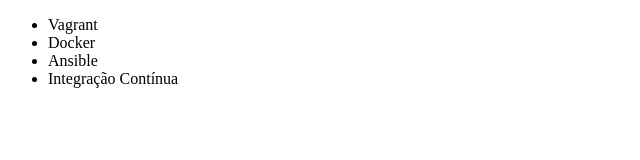
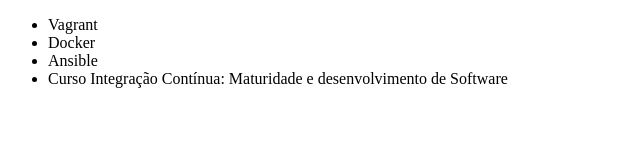
Before and after one commit to suelen397/Alura, a plain HTML site: page index.html in a window 1280 px wide. Shown: the whole page, without its empty margins (0-640 px from the left). Drawn offline with Linux system fonts and the light colour scheme.

Commit message:
Renomeando Curso de Integração Contínua

```diff
--- a/index.html
+++ b/index.html
@@ -9,7 +9,7 @@
         <li>Vagrant</li>
         <li>Docker</li>
         <li>Ansible</li>
-        <li>Integração Contínua</li>
+        <li>Curso Integração Contínua: Maturidade e desenvolvimento de Software</li>
     </ul>
 </body>
 </html>
```
